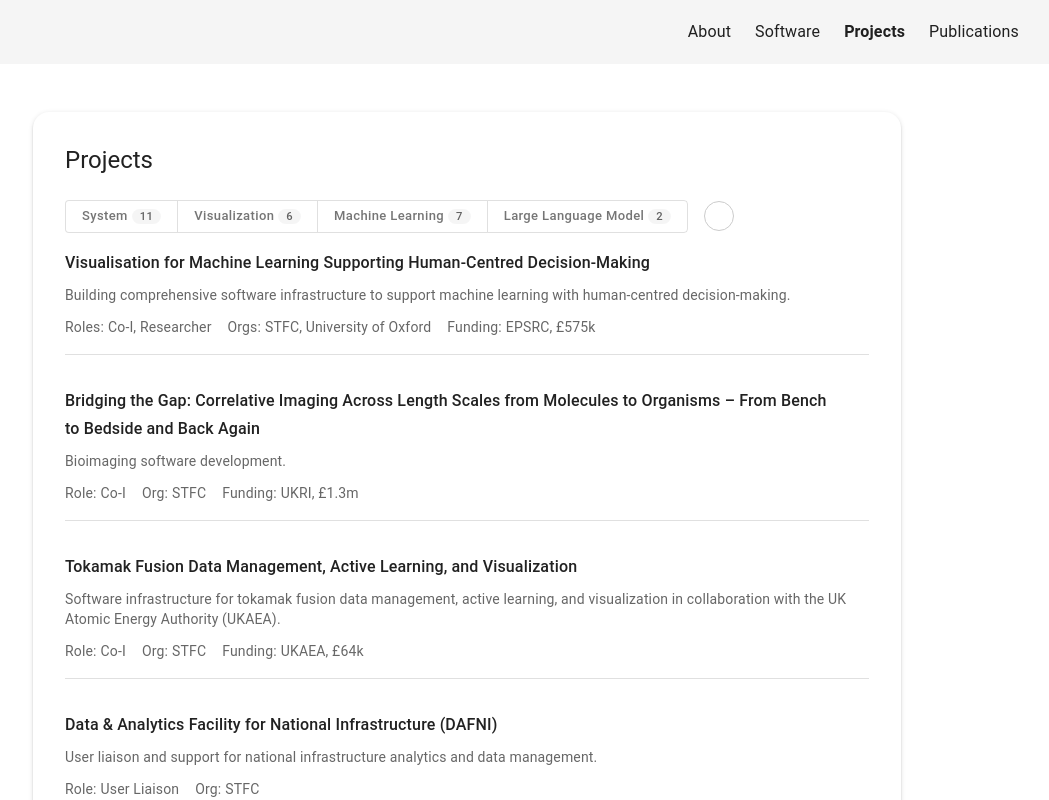
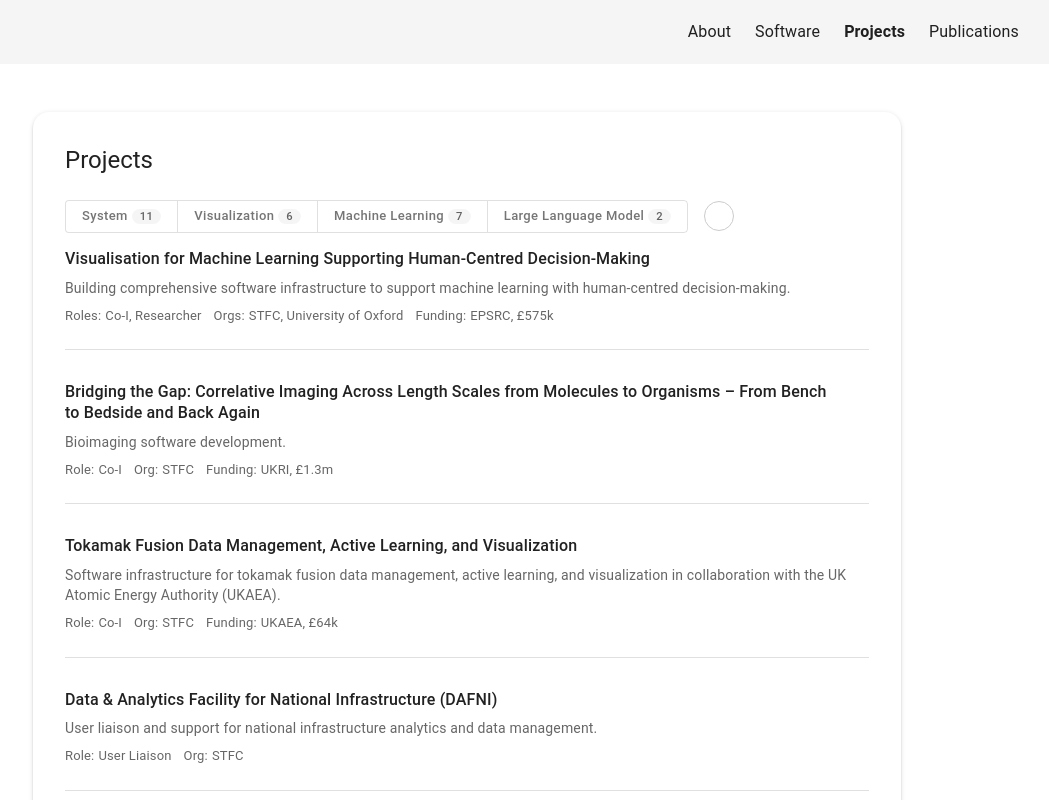
Before and after one commit to saifulkhan/saifulkhan.github.io, a Next.js app: page /projects in a window 1280 px wide. Shown: the top 800 px of the page, without its empty margins (173-1222 px from the left). Built offline with nearby package versions, Linux system fonts and the light colour scheme; some icons are missing.

Commit message:
style: update typography, colors and layout across multiple pages

```diff
--- a/src/data/softwareList.ts
+++ b/src/data/softwareList.ts
@@ -30,7 +30,7 @@ const softwareList = [
         type: 'main',
         value:
           'Received a RAMP Early Career Investigator Award from the Royal Society for my contributions to the RAMP programme.',
-        color: 'blue',
+        color: '#1976d2',
       },
     ],
     links: [
--- a/src/pages/index.tsx
+++ b/src/pages/index.tsx
@@ -72,7 +72,7 @@ export default function About() {
                   rel="noopener noreferrer"
                   style={{ color: '#1976d2', textDecoration: 'none' }}
                 >
-                  Prof. Min Chen
+                  Prof Min Chen
                 </a>
                 . My industrial experience includes working as a data scientist
                 at Horus Security Consultancy and the International
--- a/src/pages/projects.tsx
+++ b/src/pages/projects.tsx
@@ -68,7 +68,14 @@ const Projects = () => {
                     gap: 1,
                   }}
                 >
-                  <Typography variant="subtitle1" sx={{ fontWeight: 500 }}>
+                  <Typography
+                    variant="subtitle1"
+                    sx={{
+                      fontWeight: 500,
+                      fontSize: { xs: 15, sm: 16 },
+                      lineHeight: 1.3,
+                    }}
+                  >
                     {proj.title}
                   </Typography>
                   {proj.status === 'Ongoing' && (
@@ -87,7 +94,11 @@ const Projects = () => {
                 <Typography
                   variant="body2"
                   color="text.secondary"
-                  sx={{ mb: 1.5 }}
+                  sx={{
+                    fontSize: 14,
+                    mb: 1,
+                    color: 'text.secondary',
+                  }}
                 >
                   {proj.description}
                 </Typography>
@@ -111,9 +122,10 @@ const Projects = () => {
                       <Box
                         component="span"
                         sx={{
+                          fontSize: 13,
+                          mb: 1,
+                          mr: 0.5,
                           color: 'text.secondary',
-                          mr: 0.5,
-                          fontSize: '0.875rem',
                         }}
                       >
                         Role{proj.role.length > 1 ? 's' : ''}:
@@ -121,9 +133,9 @@ const Projects = () => {
                       <Box
                         component="span"
                         sx={{
+                          fontSize: 13,
+                          mb: 1,
                           color: 'text.secondary',
-                          mr: 0.5,
-                          fontSize: '0.875rem',
                         }}
                       >
                         {proj.role.filter((r) => r && r.trim()).join(', ')}
@@ -140,9 +152,10 @@ const Projects = () => {
                       <Box
                         component="span"
                         sx={{
+                          fontSize: 13,
+                          mb: 1,
+                          mr: 0.5,
                           color: 'text.secondary',
-                          mr: 0.5,
-                          fontSize: '0.875rem',
                         }}
                       >
                         Org{proj.organisation.length > 1 ? 's' : ''}:
@@ -150,9 +163,9 @@ const Projects = () => {
                       <Box
                         component="span"
                         sx={{
+                          fontSize: 13,
+                          mb: 1,
                           color: 'text.secondary',
-                          mr: 0.5,
-                          fontSize: '0.875rem',
                         }}
                       >
                         {proj.organisation.join(', ')}
@@ -169,9 +182,10 @@ const Projects = () => {
                       <Box
                         component="span"
                         sx={{
+                          fontSize: 13,
+                          mb: 1,
+                          mr: 0.5,
                           color: 'text.secondary',
-                          mr: 0.5,
-                          fontSize: '0.875rem',
                         }}
                       >
                         Funding:
@@ -179,9 +193,9 @@ const Projects = () => {
                       <Box
                         component="span"
                         sx={{
+                          fontSize: 13,
+                          mb: 1,
                           color: 'text.secondary',
-                          mr: 0.5,
-                          fontSize: '0.875rem',
                         }}
                       >
                         {proj.funding.join(', ')}
--- a/src/pages/publications.tsx
+++ b/src/pages/publications.tsx
@@ -97,7 +97,6 @@ const Publications = () => {
                         <span
                           key={i}
                           style={{
-                            textDecoration: 'underline',
                             color: '#1976d2',
                             fontWeight: 500,
                           }}
```
Also changed, not shown: src/pages/software.tsx (+4 -10 lines).
